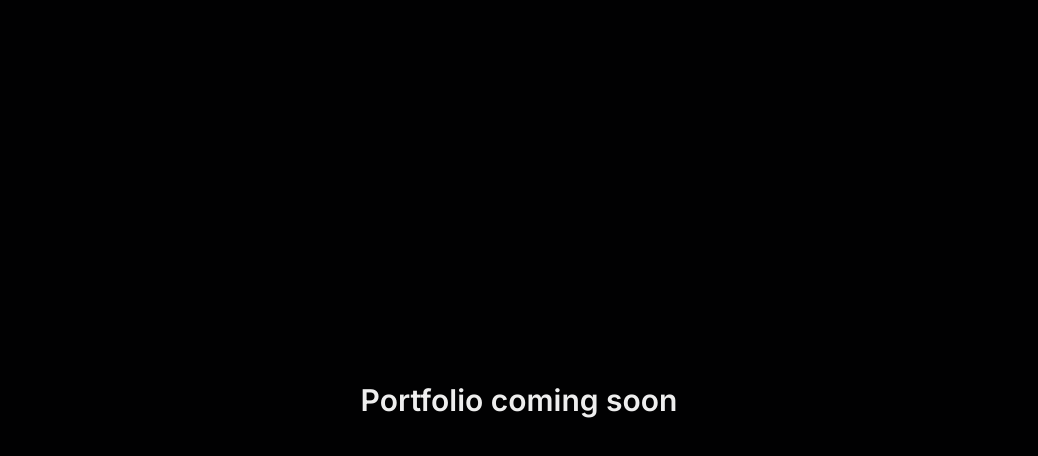
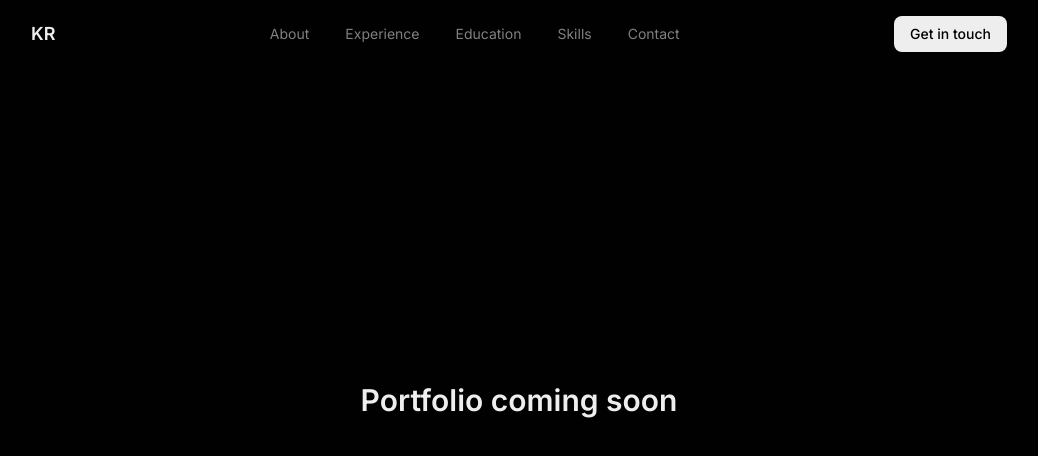
Before and after one commit to KSRanasinghe/portfolio, a Next.js app: page / in a window 1280 px wide. Shown: the top 456 px of the page, without its empty margins (121-1159 px from the left). Built offline with nearby package versions, Linux system fonts and the light colour scheme.

Commit message:
feat: add global navbar layout

```diff
--- a/app/globals.css
+++ b/app/globals.css
@@ -2,14 +2,19 @@
 
 /* Core theme variables */
 :root {
-  --background: oklch(0.07 0.005 285);
-  --foreground: oklch(0.95 0 0);
-  --muted: oklch(0.18 0.005 285);
-  --muted-foreground: oklch(0.6 0 0);
-  --accent: oklch(0.75 0.15 180);
-  --border: oklch(0.22 0.005 285);
+  --background: rgb(1, 1, 2);
+  --foreground: rgb(238, 238, 238);
+  --primary: rgb(238, 238, 238);
+  --primary-foreground: rgb(1, 1, 2);
+  --secondary: rgb(17, 17, 20);
+  --secondary-foreground: rgb(206, 206, 206);
+  --muted: rgb(17, 17, 20);
+  --muted-foreground: rgb(128, 128, 128);
+  --accent: rgb(0, 204, 178);
+  --accent-foreground: rgb(1, 1, 2);
   --radius: 0.5rem;
 }
+
 
 /* Font mapping */
 @theme inline {
--- a/app/layout.tsx
+++ b/app/layout.tsx
@@ -1,6 +1,7 @@
 import type { Metadata } from "next";
 import { Inter, Geist_Mono } from "next/font/google";
 import "./globals.css";
+import Navbar from "@/components/Navbar";
 
 const inter = Inter({
   subsets: ["latin"],
@@ -23,9 +24,8 @@ export default function RootLayout({
 }) {
   return (
     <html lang="en">
-      <body
-        className={`${inter.variable} ${geistMono.variable} antialiased`}
-      >
+      <body className={`${inter.variable} ${geistMono.variable} antialiased`} >
+        <Navbar />
         {children}
       </body>
     </html>
--- a/app/page.tsx
+++ b/app/page.tsx
@@ -1,4 +1,3 @@
-import Image from "next/image";
 
 export default function Home() {
   return (
--- /dev/null
+++ b/components/Navbar.tsx
@@ -0,0 +1,69 @@
+"use client";
+
+import { useEffect, useState } from "react";
+import Link from "next/link";
+
+const navLinks = [
+  { href: "#about", label: "About" },
+  { href: "#experience", label: "Experience" },
+  { href: "#education", label: "Education" },
+  { href: "#skills", label: "Skills" },
+  { href: "#contact", label: "Contact" },
+];
+
+export default function Navbar() {
+  const [scrolled, setScrolled] = useState(false);
+
+  useEffect(() => {
+    const onScroll = () => {
+      setScrolled(window.scrollY > 40);
+    };
+    window.addEventListener("scroll", onScroll);
+    return () => window.removeEventListener("scroll", onScroll);
+  }, []);
+
+  return (
+    <nav
+      className={`fixed top-0 left-0 right-0 z-50 transition-all duration-300 ${scrolled
+          ? "backdrop-blur-md border-b border-(--border)"
+          : ""
+        }`}
+      style={{
+        backgroundColor: scrolled
+          ? "color-mix(in oklch, var(--background) 70%, transparent)"
+          : "transparent",
+      }}
+    >
+      <div className="xl:max-w-5xl 2xl:max-w-7xl mx-auto px-6 py-4 flex items-center justify-between font-inter">
+        {/* Logo */}
+        <Link
+          href="/"
+          className="text-lg font-semibold hover:text-(--accent) transition-colors"
+        >
+          KR
+        </Link>
+
+        {/* Links */}
+        <div className="hidden md:flex items-center gap-9">
+          {navLinks.map((link) => (
+            <Link
+              key={link.href}
+              href={link.href}
+              className="text-sm text-(--muted-foreground) hover:text-(--foreground) transition-colors"
+            >
+              {link.label}
+            </Link>
+          ))}
+        </div>
+
+        {/* CTA */}
+        <Link
+          href="#contact"
+          className="px-4 py-2 text-sm font-medium rounded-lg bg-(--primary) text-(--primary-foreground) hover:bg-(--secondary-foreground) transition-colors"
+        >
+          Get in touch
+        </Link>
+      </div>
+    </nav>
+  );
+}
```
